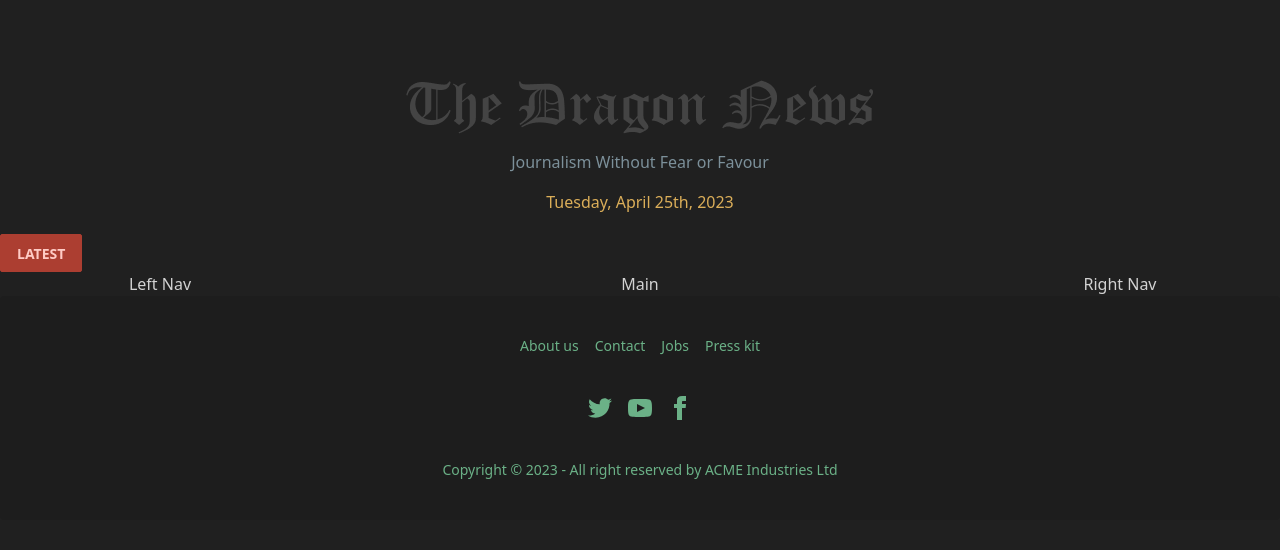
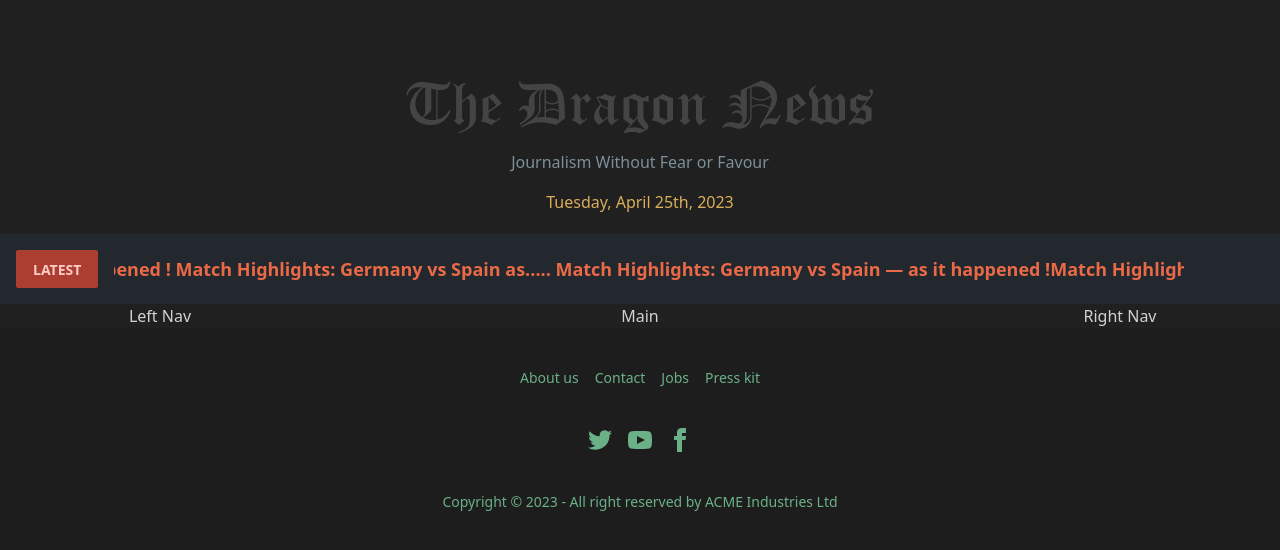
Before and after one commit to rakib8680/The-New-York-Times, a React (Vite) app: page / in a window 1280 px wide. Shown: the top 550 px of the page. Built offline with nearby package versions, Linux system fonts and the light colour scheme.

Commit message:
marquee added

```diff
--- a/package.json
+++ b/package.json
@@ -16,6 +16,7 @@
     "moment": "^2.29.4",
     "react": "^18.2.0",
     "react-dom": "^18.2.0",
+    "react-fast-marquee": "^1.5.2",
     "react-router-dom": "^6.10.0",
     "sort-by": "^1.2.0"
   },
--- a/src/pages/Header.jsx
+++ b/src/pages/Header.jsx
@@ -1,5 +1,6 @@
 import moment from 'moment';
 import React from 'react';
+import Marquee from 'react-fast-marquee';
 import logo from '../assets/logo.png'
 const Header = () => {
     return (
@@ -9,8 +10,12 @@ const Header = () => {
                 <p className='text-secondary'>Journalism Without Fear or Favour</p>
                 <p className='text-warning'>{moment().format("dddd, MMMM Do, YYYY")}</p>
             </div>
-            <div>
+            <div className='flex bg-neutral py-4 ps-4 pe-24 gap-4 '>
                 <button className='btn btn-error btn-sm px-4 pt-3 pb-6'>Latest</button>
+                <Marquee className='font-semibold text-lg text-accent' pauseOnHover speed={80} gradient={true} gradientColor={[30, 40, 46]}>
+                    Match Highlights: Germany vs Spain — as it happened   !   Match Highlights: Germany vs Spain as.....
+                    Match Highlights: Germany vs Spain — as it happened   !
+                </Marquee>
             </div>
         </div>
     );
```
Also changed, not shown: 1 other file (tests, documents, lock files or other folders).
